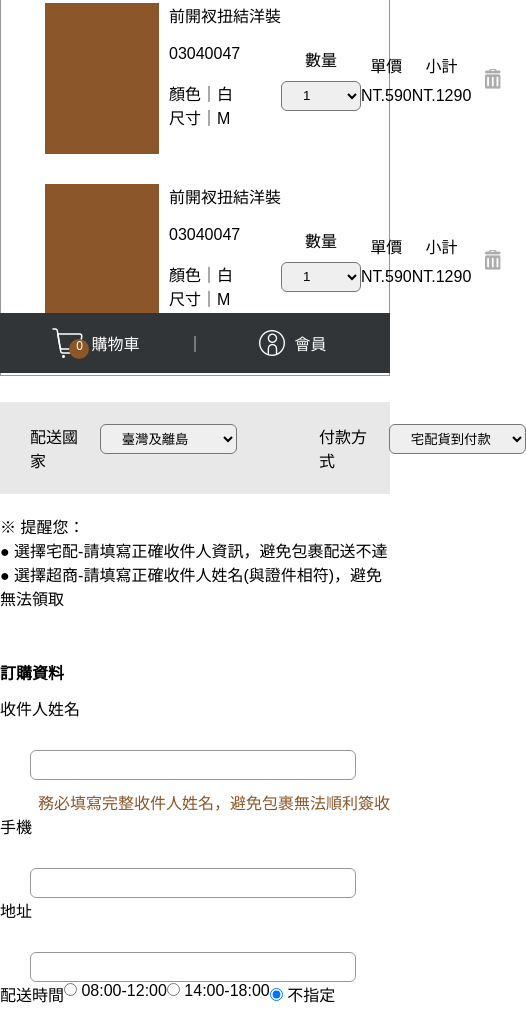
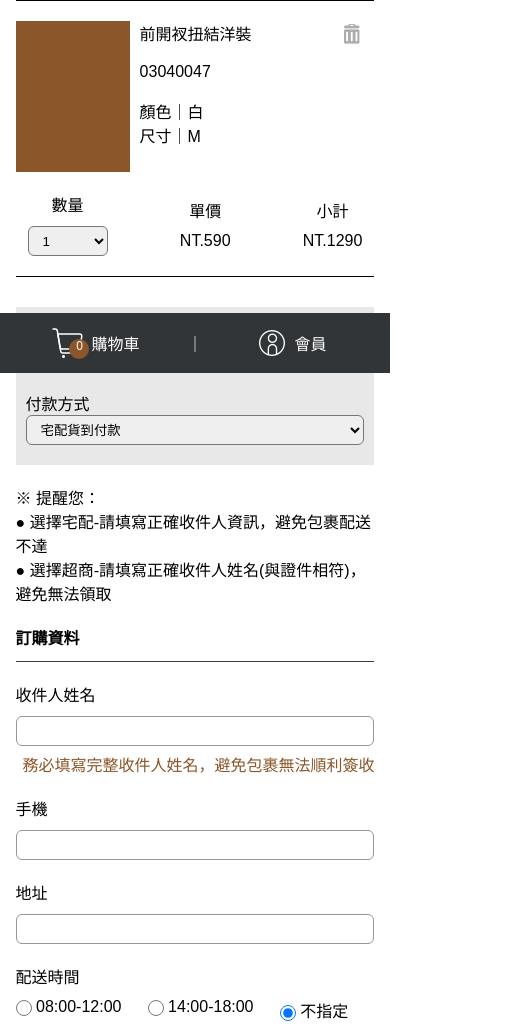
Before and after one commit to yuzunekoayu/stylish, a plain HTML site: page students/Julie/stylish/cart.html in a window 390 px wide. Shown: the part 471-1506 px from the top of the page, 526 px wide, since content can reach past the window. Drawn offline with Linux system fonts and the light colour scheme.

Commit message:
cart page layout

```diff
--- a/students/Julie/stylish/cart.css
+++ b/students/Julie/stylish/cart.css
@@ -1,17 +1,42 @@
 .cartMain {
     max-width: 1160px;
-    margin: 47px auto 148px auto;
+    margin: 47px auto 98px auto;
 }
 
-.cartTitle, .cartList, .cartItem, .cartLeft, .cartMiddle,
+.cartTop, .cartTitle, .cartSubTitle, .cartList, .cartItem, .cartLeft, .cartRight,
 .cartShipment, .cartArea, .cartPayment, .cartDeliverTime,
 .cartCheck, .cartMoney, .cartYesPay {
     display: flex;
 }
 
+.cartTop {
+    padding-right: 31px;
+}
+
 .cartTitle {
-    margin: 50px 0 12px 0 ;
+    margin: 50px 31px 12px 0 ;
     font-weight: bold;
+    flex: 1 0 auto;
+    width: 265px;
+}
+
+.cartSubTitle {
+    font-weight: normal;
+    flex: 0 1 auto;
+    width: 536.5px;
+    justify-content: space-between;
+    opacity: 1;
+    transition: opacity .2s ease;
+}
+
+.cartSubTitle > p {
+    text-align: center;
+    margin: 50px 0 12px 0;
+    flex-basis: 14%;
+}
+
+.airDelete {
+    width: 44px;
 }
 
 .cartList {
@@ -27,6 +52,7 @@
 
 .cartLeft {
     flex: 2 0 auto;
+    padding-right: 1%;
 }
 
 .cartImg {
@@ -42,34 +68,30 @@
     margin-left: 10px;
 }
 
-.cartMiddle {
+.cartRight {
     justify-content: space-between;
     align-items: center;
-    width: 404px;
+    width: 536.5px;
     text-align: center;
 }
 
 .cartMoji {
-    /* display: none; */
+    opacity: 0;
     margin-bottom: 10px;
+    transition: opacity .2s ease;
 }
 
 .cartQty > select {
     width: 80px; height: 30px;
     outline: none;
     border-radius: 6px;
-    padding-left: 17px;
-}
-
-.cartRight {
-    flex: 0.57 0 auto;
+    padding-left: 10px;
 }
 
 .cartDelete {
     width: 44px; height: 44px;
     background: url(./img/cart-remove.png) no-repeat;
     cursor: pointer;
-    margin-left: auto;
 }
 
 .cartDelete:hover {
@@ -85,11 +107,12 @@
     width: 171px; height: 30px;
     border-radius: 6px;
     outline: none;
-    padding-left: 17px;
+    padding-left: 10px;
 }
 
 .cartArea, .cartPayment {
     margin: 22px 52px 22px 0;
+    align-items: center;
 }
 
 .cartShipment p {
@@ -97,11 +120,12 @@
 }
 
 .cartOrderInfo {
-    max-width: 684px;
+    width: 100%;
+    border-top: 1px solid #3f3a3a;
 }
 
 .cartOrderInfo form {
-    width: 100%;
+    max-width: 684px;
 }
 
 .cartTextInput {
@@ -120,12 +144,25 @@
     margin-top: 10px;
 }
 
+.cartDeliverTime {
+    margin-top: 30px;
+}
+
+.cartDeliverTime > div {
+    margin-left: 30px;
+}
+
+.cartDeliverTime > div > input {
+    width: 16px; height: 16px;
+    vertical-align: middle;
+}
+
 .cartCheck {
     flex-flow: column;
     align-items: flex-end;
     max-width: 240px;
     margin-left: auto;
-    margin-top: 89px;
+    margin-top: 79px;
 }
 
 .cartMoney {
@@ -136,7 +173,17 @@
 
 .cartMoney:nth-child(2) {
     margin: 20px 0 40px 0;
+    position: relative;
 }
+
+.cartMoney:nth-child(2):after {
+    content: "";
+    position: absolute;
+    width: 100%;
+    top: 130%; left: 0;
+    border-top: 1px solid #3f3a3a;
+}
+
 
 .cartMoneyWord {
     flex: 1 0;
@@ -168,3 +215,132 @@
     margin: 50px 0 0 auto;
     justify-content: center;
 }
+
+@media screen and (max-width:1200px) {
+    .cartMain {
+        padding: 0 4%;
+    }
+}
+
+@media screen and (max-width:900px) {
+
+    .cartMain {
+        margin: 20px auto 38px auto;
+    }
+
+    .cartTitle {
+        margin: 20px 31px 12px 0 ;
+    }
+
+    .cartSubTitle {
+        opacity: 0;
+        display: none;
+    }
+
+    .cartSubTitle > p {
+        margin: 20px 0 12px 0;
+    }
+
+    .cartList {
+        flex-flow: column;
+        border: none;
+        padding: 20px 0 0 0;
+        border-top: 1px solid black;
+    }
+
+    .cartItem {
+        margin-top: 0px;
+        margin-bottom: 20px;
+        flex-flow: row wrap;
+        border-bottom: 1px solid black;
+        padding-bottom: 20px;
+    }
+
+    .cartLeft {
+        flex: 2 0 100%;
+        padding-right: 1%;
+    }
+
+    .cartRight {
+        padding: 0 12px;
+        width: 100%;
+        margin-top: 20px;
+        position: relative;
+    }
+
+    .cartMoji {
+        opacity: 1;
+    }
+
+    .cartDelete {
+        position: absolute;
+        top: -180px; right: 0;
+    }
+
+    .cartShipment, .cartArea, .cartPayment {
+        flex-flow: row wrap;
+    }
+
+    .cartShipment {
+        padding-top: 10px;
+        margin: 10px auto 20px auto;
+    }
+
+    .cartArea, .cartPayment {
+        flex-basis: 100%;
+        margin: 0 10px 20px 10px;
+    }
+
+    .cartShipment select {
+        width: 100%;
+    }
+
+    .cartShipment p {
+        margin: 0;
+    }
+
+    .cartOrderInfo form {
+        max-width: 100%;
+    }
+
+    .cartOrderInfo > form > p {
+        margin-top: 20px;
+    }
+
+    .cartTextInput {
+        width: 100%;
+        margin-left: 0px;
+        margin-top: 10px;
+    }
+
+    .cartReminder {
+        margin-top: 6px;
+    }
+
+    .cartDeliverTime {
+        margin-top: 20px;
+        flex-flow: row wrap;
+    }
+
+    .cartDeliverTime > p {
+        width: 100%;
+    }
+
+    .cartDeliverTime > div {
+        margin: 10px 0;
+        flex-grow: 1;
+    }
+
+    .cartCheck {
+        margin-top: 48px;
+    }
+
+    .cartYesPay {
+        width: 100%;
+        margin: 40px 0 0 auto;
+    }
+
+
+}
+
+@media screen and (max-width:600px) {}
--- a/students/Julie/stylish/cart.html
+++ b/students/Julie/stylish/cart.html
@@ -41,8 +41,16 @@
     <div class="bar"></div>
     <div class="cartMain">
         <p>HOME > BAG</p>
-        <div class="cartTitle">
-            購物車(0)
+        <div class="cartTop">
+            <div class="cartTitle">
+                購物車(0)
+            </div>
+            <div class="cartSubTitle">
+                <p>數量</p>
+                <p>單價</p>
+                <p>小計</p>
+                <div class="airDelete"></div>
+            </div>
         </div>
         <div class="cartList">
             <div class="cartItem">
@@ -59,7 +67,7 @@
                         尺寸｜M<br>
                     </div>
                 </div>
-                <div class="cartMiddle">
+                <div class="cartRight">
 
                     <div class="cartQty">
                         <div class="cartMoji">數量</div>
@@ -80,10 +88,8 @@
                         <p>NT.1290</p>
                     </div>
 
+                    <div class="cartDelete"></div>
                 </div>
-                    <div class="cartRight">
-                        <div class="cartDelete"></div>
-                    </div>
             </div>
             <div class="cartItem">
                 <div class="cartLeft">
@@ -99,7 +105,7 @@
                         尺寸｜M<br>
                     </div>
                 </div>
-                <div class="cartMiddle">
+                <div class="cartRight">
 
                     <div class="cartQty">
                         <div class="cartMoji">數量</div>
@@ -120,49 +126,7 @@
                         <p>NT.1290</p>
                     </div>
 
-                </div>
-                <div class="cartRight">
-                        <div class="cartDelete"></div>
-                </div>
-            </div>
-            <div class="cartItem">
-                <div class="cartLeft">
-                    <div class="cartImg">
-                        <img src="" alt="">
-                    </div>
-                    <div class="cartBasic">
-                        前開衩扭結洋裝<br>
-                        <br>
-                        03040047<br>
-                        <br>
-                        顏色｜白<br>
-                        尺寸｜M<br>
-                    </div>
-                </div>
-                <div class="cartMiddle">
-
-                    <div class="cartQty">
-                        <div class="cartMoji">數量</div>
-                        <select>
-                            <option value="1">1</option>
-                            <option value="2">2</option>
-                            <option value="3">3</option>
-                        </select>
-                    </div>
-
-                    <div class="cartPiecePrice">
-                        <div class="cartMoji">單價</div>
-                        <p>NT.590</p>
-                    </div>
-
-                    <div class="cartSubtotal">
-                        <div class="cartMoji">小計</div>
-                        <p>NT.1290</p>
-                    </div>
-
-                </div>
-                <div class="cartRight">
-                        <div class="cartDelete"></div>
+                    <div class="cartDelete"></div>
                 </div>
             </div>
         </div>
@@ -193,12 +157,12 @@
         <div class="cartOrderInfo">
             <form action="">
                 <p><label for="fullName">收件人姓名</label><input class="cartTextInput" type="text"></p>
-                <p class="cartReminder">務必填寫完整收件人姓名，避免包裹無法順利簽收</p>
+                <div class="cartReminder">務必填寫完整收件人姓名，避免包裹無法順利簽收</div>
                 <p><label for="phoneNum">手機　　　</label><input class="cartTextInput" type="text"></p>
                 <p><label for="address">地址　　　</label><input class="cartTextInput" type="text"></p>
             </form>
             <div class="cartDeliverTime">
-                <p>配送時間</p>
+                <p>配送時間　</p>
                 <div>
                     <input type="radio" name="time" value="08:00-12:00">
                     <label for="08:00-12:00">08:00-12:00</label>
--- a/students/Julie/stylish/style.css
+++ b/students/Julie/stylish/style.css
@@ -60,7 +60,7 @@ nav {
     font-size: 20px;
     margin-top: 16px;
     white-space: nowrap;
-    text-align: center;
+    justify-content: center;
     color: #3f3a3a;
     cursor: pointer;
     text-decoration: none;
@@ -359,7 +359,7 @@ footer {
     display: flex;
     justify-content: center;
     align-items: center;
-    padding: 2% 0;
+    padding: 4% 2% 2% 2%;
 }
 
 .ftNav {
@@ -562,6 +562,7 @@ footer {
     .copy {
         text-align: center;
         flex: 0 0 100%;
+        padding-top: 1%;
     }
 }
 
```
